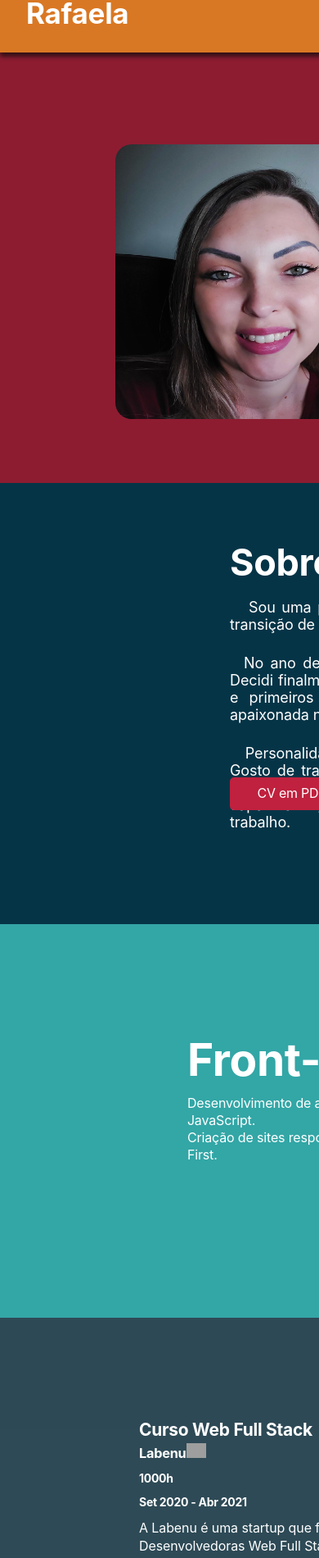
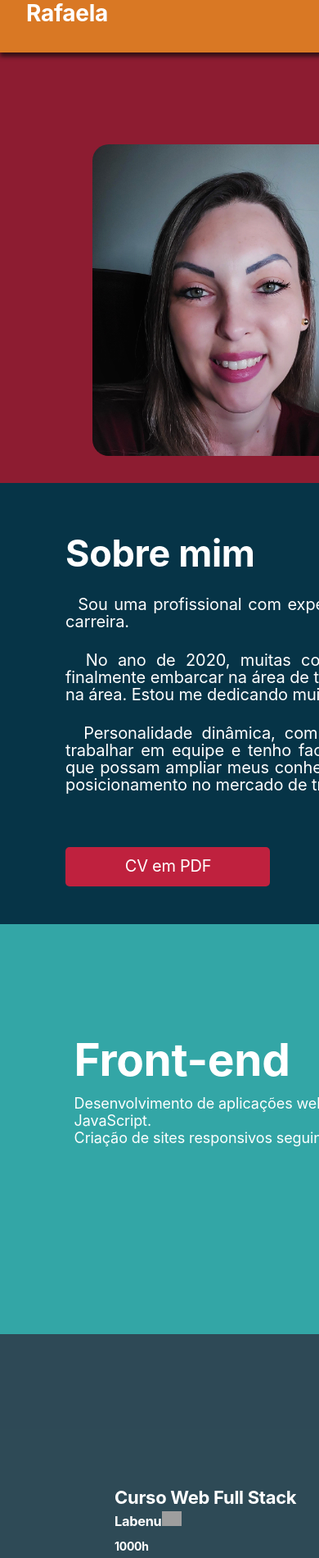
Before and after one commit to Rafaela-Quinzel/Portfolio, a React (Create React App) app: page / in a window 390 px wide. Shown: the part 36-1936 px from the top of the page at 82% size. Built offline with nearby package versions, Linux system fonts and the light colour scheme; grey boxes are pictures that could not be loaded.

Commit message:
Adicionando alterações e responsividade

```diff
--- a/src/components/AboutMe/styled.js
+++ b/src/components/AboutMe/styled.js
@@ -6,21 +6,24 @@ export const MainContainer = styled.div`
    height: 538px;
    padding: 62px 319px 69px 281px;
    background-color: #063447;
-   @media(max-width: 800px) {
-    width: 362.1%;
-   }
+
+    @media(max-width: 800px) {
+        padding: 32px 10px 69px 80px;
+        width: 362.1%;
+    }
 `
 
 export const wrappers = styled.div`
+/* border: 1px solid red; */
+
     @media(max-width: 800px) {
-        width: 85%;
-        height: 80%;
+        width: 90%;
+        height: 100%;
+        margin: 2% 10% 2% 0;
     }
 `
 
 export const TitleContainer = styled.h1`
-    width: 238px;
-    height: 52px;
     margin: 7px 29px 20px 0;
     font-size: 42px;
     font-weight: bold;
@@ -29,7 +32,9 @@ export const TitleContainer = styled.h1`
     line-height: normal;
     letter-spacing: -0.32px;
     color: #ffffff;
+
     @media(max-width: 800px) {
+        margin: 8px 29px 2px 0;
         font-size: 45px;
     }
 `
@@ -45,9 +50,13 @@ export const TextContainer = styled.p`
     letter-spacing: -0.16px;
     color: #ffffff;
     text-align: justify;
+    /* border: 1px solid green; */
+
     @media(max-width: 800px) {
+        width: 890px;
+        height: 250px;
         font-size: 18px;
-        margin: 20px 80px 26px 0;
+        margin: 10px 70px 26px 0;
     }
 `
 
@@ -60,9 +69,10 @@ export const TextAbout = styled.p`
     letter-spacing: -0.10px;
     color: #ffffff;
     line-height: 1.5rem;
+
     @media(max-width: 800px) {
-        font-size: 18px;
-        margin: 20px 80px 26px 0;
+        font-size: 20px;
+        margin: 25px 5px 26px 0;
     }
 `
 
@@ -78,12 +88,16 @@ export const ButtonDowload = styled.button`
     text-align: center;
     box-shadow: none;
     cursor: pointer;
+
     &:hover{
         background-color: #911b30;
         transition: background-color 1s;
     }
+
     @media(max-width: 800px) {
-        margin: 70px 12px 0 0;
+        margin: 30px 12px 0 0;
+        width: 250px;
+        height: 48px;
     }
 `
 
@@ -99,4 +113,8 @@ export const TextButton = styled.a`
     text-align: center;
     color: #ffffff;
     text-decoration: none;
+
+    @media(max-width: 800px) {
+        font-size: 20px;
+    }
 `
--- a/src/components/Contact/styled.js
+++ b/src/components/Contact/styled.js
@@ -8,8 +8,9 @@ export const MainContainer = styled.div`
     background-color: #8d1c31;
     align-self: center;
     margin-top: 10%;
+
     @media(max-width: 800px) {
-       width: 362.1%;
+       width: 362%;
     }
 `
 
@@ -38,6 +39,11 @@ export const TextContainer = styled.div`
     text-align: center;
     color: #ffffff;
     margin: 10px auto 51px auto;
+
+    @media(max-width: 800px) {
+        width: 430px;
+        height: 110px;
+    }
 `
 
 export const Text = styled.p`
@@ -77,8 +83,10 @@ export const SocialIcons = styled.img`
    height: 27px;
    margin: 20px auto 5px 20px;
    cursor: pointer;
-   /* object-fit: contain; */
 `
 
 export const SocialLink = styled.a`
+    @media(max-width: 800px) {
+        margin: 20px auto 5px 20px;
+    }
 `
--- a/src/components/Education/Education.js
+++ b/src/components/Education/Education.js
@@ -8,6 +8,7 @@ function Education() {
     return (
         <S.MainContainer>
             <S.TitlePage>Educação</S.TitlePage>
+
             <S.InfoContainer
                 ata-aos="fade-zoom-in" data-aos-duration="1500"
                 data-aos="fade-right"
@@ -26,10 +27,11 @@ function Education() {
                 <S.Duration>1000h</S.Duration>
                 <S.Period>Set 2020 - Abr 2021</S.Period>
                 <S.Description>
-                    A Labenu é uma startup que forma Pessoas Desenvolvedoras Web Full Stack prontas para o mercado de trabalho.
+                    &nbsp;&nbsp;A Labenu é uma startup que forma Pessoas Desenvolvedoras Web Full Stack prontas para o mercado de trabalho.
                     <br/>
-                    São mais de 1000 horas de programação que faz com que suas alunas e alunos sejam profissionais com conhecimentos adquiridos e postos em prática tanto no Back-end quanto no Front-end.</S.Description>
+                    &nbsp;&nbsp;São mais de 1000 horas de programação que faz com que suas alunas e alunos sejam profissionais com conhecimentos adquiridos e postos em prática tanto no Back-end quanto no Front-end.</S.Description>
             </S.InfoContainer>
+
         </S.MainContainer>
     )
 }
--- a/src/components/Education/styled.js
+++ b/src/components/Education/styled.js
@@ -6,8 +6,11 @@ export const MainContainer = styled.div`
     height: 540px;
     padding: 40px 165px 119px 170px;
     background-color: #052635d5;
+
     @media(max-width: 800px) {
-       width: 362.1%;
+       padding: 45px 165px 119px 140px;
+       width: 362%;
+       height: 640px;
     }
 `
 
@@ -27,6 +30,11 @@ export const InfoContainer = styled.div`
    width: 380px;
    height: 340px;
    margin-top: 5%;
+
+    @media(max-width: 800px) {
+        width: 390px;
+        margin-top: 10%;
+    }
 `
 
 export const Subtitle = styled.h2`
@@ -37,6 +45,11 @@ export const Subtitle = styled.h2`
     line-height: normal;
     letter-spacing: -0.28px;
     color: #ffffff;
+
+    @media(max-width: 800px) {
+       font-size: 22px;
+       margin: 20px 77px 2px 0;
+    }
 `
 
 export const Intitution = styled.h3`
@@ -80,4 +93,9 @@ export const Description = styled.p`
     line-height: 1.6rem;
     letter-spacing: -0.10px;
     color: #ffffff;
+
+    @media(max-width: 800px) {
+        font-size: 18px;
+        margin: 15px 0 0 0;
+    }
 `
--- a/src/components/Knowledge/Knowledge.js
+++ b/src/components/Knowledge/Knowledge.js
@@ -6,6 +6,7 @@ function Knowledge() {
     return (
         <S.MainContainer>
             <S.TitlePage>Meus Conhecimentos</S.TitlePage>
+
             <S.InfoContainer>
                 <S.FrontContainer
                     ata-aos="fade-zoom-in" data-aos-duration="1500"
@@ -28,6 +29,7 @@ function Knowledge() {
                     <S.Text>Criação de API's para comunicação com front-end seguindo o princípio de Clean Code.</S.Text>
                 </S.BackContainer>
             </S.InfoContainer>
+
             <S.LanguagesContainer>
                 <S.Languages>
                     <img
--- a/src/components/Knowledge/styled.js
+++ b/src/components/Knowledge/styled.js
@@ -8,8 +8,10 @@ export const MainContainer = styled.div`
     background-color: #33a6a6;
     display: grid;
     justify-items: center;
+
     @media(max-width: 800px) {
-       width: 362.1%;
+       width: 362%;
+       height: 500px;
     }
 `
 
@@ -17,6 +19,10 @@ export const InfoContainer = styled.div`
     width: 130%;
     display: flex;
     justify-content: center;
+
+    @media(max-width: 800px) {
+       width: 164%;
+    }
 `
 
 export const FrontContainer = styled.div`
@@ -62,6 +68,11 @@ export const Text = styled.p`
     line-height: 1.5rem;
     letter-spacing: -0.15px;
     color: #ffffff;
+
+    @media(max-width: 800px) {
+        font-size: 18px;
+        letter-spacing: -0.10px;
+    }
 `
 
 export const LanguagesContainer = styled.div`
@@ -70,6 +81,10 @@ export const LanguagesContainer = styled.div`
     align-self: center;
     width: 50%;
     margin: 9% auto 5% auto;
+
+    @media(max-width: 800px) {
+        width: 70%;
+    }
 `
 
 export const Languages = styled.p`
--- a/src/components/NavBar/styled.js
+++ b/src/components/NavBar/styled.js
@@ -7,12 +7,12 @@ export const MainContainer = styled.div`
     min-width:980px;
     height: 60px;
     padding: 19px 4px 16px 32px;
-    /* background-color: #33a6a6; */
     background-color: #d97824;
     position: fixed;
     margin: auto;
     z-index: 9;
     box-shadow: 0 5px 5px rgba(12, 12, 12, 0.685);
+
     @media (max-width: 800px) {
         display: flex;
         align-items: center;
@@ -31,8 +31,9 @@ export const Name = styled(Link)`
     color: #ffffff;
     text-decoration: none;
     cursor: pointer;
+
     @media (max-width: 800px) {
-        font-size: 2.5rem;
+        font-size: 2rem;
         margin: auto 40rem auto 0;
     }
 `
@@ -49,8 +50,9 @@ export const Anchor = styled(Link)`
     color: #ffffff;
     cursor: pointer;
     text-decoration: none;
+
     @media (max-width: 800px) {
-        font-size: 1.5rem;
-        margin: 0 2rem 0 0;
+        font-size: 1.6rem;
+        margin: 0 2.4rem 0 0;
     }
 `
--- a/src/components/Presentation/styled.js
+++ b/src/components/Presentation/styled.js
@@ -1,9 +1,11 @@
 import styled from "styled-components"
+
 
 export const MainContainer = styled.div`
    width: 100%;
    height: 530px;
    display: flex;
+
    @media(max-width: 800px) {
       width: 362%;
       height: 625px;
@@ -14,19 +16,21 @@ export const MainContainer = styled.div`
 export const ImageContainer = styled.div`
    width: 520px;
    height: 525px;
+
    @media(max-width: 800px) {
       width: 400px;
-      height: 335px;
-      margin: 15% 0 2% 10%;
+      height: 400px;
+      margin: 15% 0 2% 8%;
    }
 `
 
 export const ImageUser = styled.img`
    width: 520px;
    height: 530px;
+
    @media(max-width: 800px) {
-      width: 350px;
-      height: 335px;
+      width: 340px;
+      height: 380px;
       border-radius: 20px;
    }
 `
@@ -36,6 +40,7 @@ export const TextContainer = styled.div`
    height: 530px;
    padding: 123px 52px 162px 155px;
    background-color: #8d1c31;
+
    @media(max-width: 800px) {
       width: 300%;
       height: 625px;
@@ -54,15 +59,14 @@ export const TitleContainer = styled.h1`
    line-height: normal;
    letter-spacing: -0.29px;
    color: #d97824;
+
    @media(max-width: 800px) {
-      margin: 50px 15px 6px 0;
+      margin: 110px 15px 6px 0;
    }
 `
 
 export const Title = styled.h1`
-   /* width: 356px;
-   height: 29px; */
-   margin: 6px 189px 12px 0;
+   margin: 6px 189px 12px 10px;
    font-size: 24px;
    font-weight: normal;
    font-stretch: normal;
@@ -70,6 +74,7 @@ export const Title = styled.h1`
    line-height: normal;
    letter-spacing: -0.32px;
    color: #ffffff;
+
    @media(max-width: 800px) {
       margin: 50px auto 6px 0;
       font-size: 30px;
@@ -77,9 +82,7 @@ export const Title = styled.h1`
 `
 
 export const Paragraph = styled.p`
-   width: 338px;
-   height: 19px;
-   margin: 12px 207px 20px 0;
+   margin: 12px 207px 20px 45px;
    font-size: 16px;
    font-weight: normal;
    font-stretch: normal;
@@ -87,8 +90,10 @@ export const Paragraph = styled.p`
    line-height: normal;
    letter-spacing: -0.22px;
    color: #ffffff;
+
    @media(max-width: 800px) {
       font-size: 18px;
+      letter-spacing: -0.10px;
    }
 `
 
@@ -96,6 +101,7 @@ export const SocialContainer = styled.div`
    margin: 0 0 0 40px;
    width: 20px;
    float: right;
+
    @media(max-width: 800px) {
       display: none;
    }
@@ -106,9 +112,7 @@ export const SocialIcons = styled.img`
    height: 27px;
    margin: 0 0 14px 15px;
    cursor: pointer;
-   /* object-fit: contain; */
 `
 
 export const SocialLink = styled.a`
-
 `
--- a/src/components/Projects/styled.js
+++ b/src/components/Projects/styled.js
@@ -44,6 +44,7 @@ export const CardProjectOne = styled.div`
         width: 390px;
         height: 42vh;
         padding: 0;
+        margin: 4% 2% 0 10%;
     }
 `
 
@@ -64,6 +65,7 @@ export const CardProjectTwo = styled.div`
         width: 390px;
         height: 42vh;
         padding: 0;
+        margin: 0 5% 0 8%;
     }
 `
 
@@ -83,7 +85,7 @@ export const CardProjectThree = styled.div`
         width: 390px;
         height: 42vh;
         padding: 0;
-        margin-top: 24%;
+        margin: 25% 2% 4% 10%;
     }
 `
 
@@ -249,13 +251,14 @@ export const ButtonProjects = styled.button`
     height: 40px;
     margin: 45px auto 0 42%;
     padding: 5px 30px 7px 31px;
-    border-radius: 5px;
+    border-radius: 8px;
     box-shadow: 0 2px 4px 0 rgba(0, 0, 0, 0.5);
     background-color: #063447;
     border: none;
     text-align: center;
     box-shadow: none;
     cursor: pointer;
+
     &:hover{
         background-color: #052a3a;
         transition: background-color 1s;
@@ -263,8 +266,8 @@ export const ButtonProjects = styled.button`
 
     @media(max-width: 800px) {
         margin: 10% auto 0 40%;
-        width: 280px;
-        height: 60px;
+        width: 290px;
+        height: 70px;
     }
 `
 
@@ -280,6 +283,6 @@ export const TextButton = styled.a`
     text-decoration: none;
 
     @media(max-width: 800px) {
-        font-size: 18px;
+        font-size: 20px;
     }
 `
```
Also changed, not shown: src/components/AboutMe/AboutMe.js (+6 -3 lines), src/components/Contact/Contact.js (+6 -1 lines), src/components/Presentation/Presentation.js (+41 -9 lines), src/assets/email.svg (added). Lines whose indentation alone changed are shown as unchanged.
